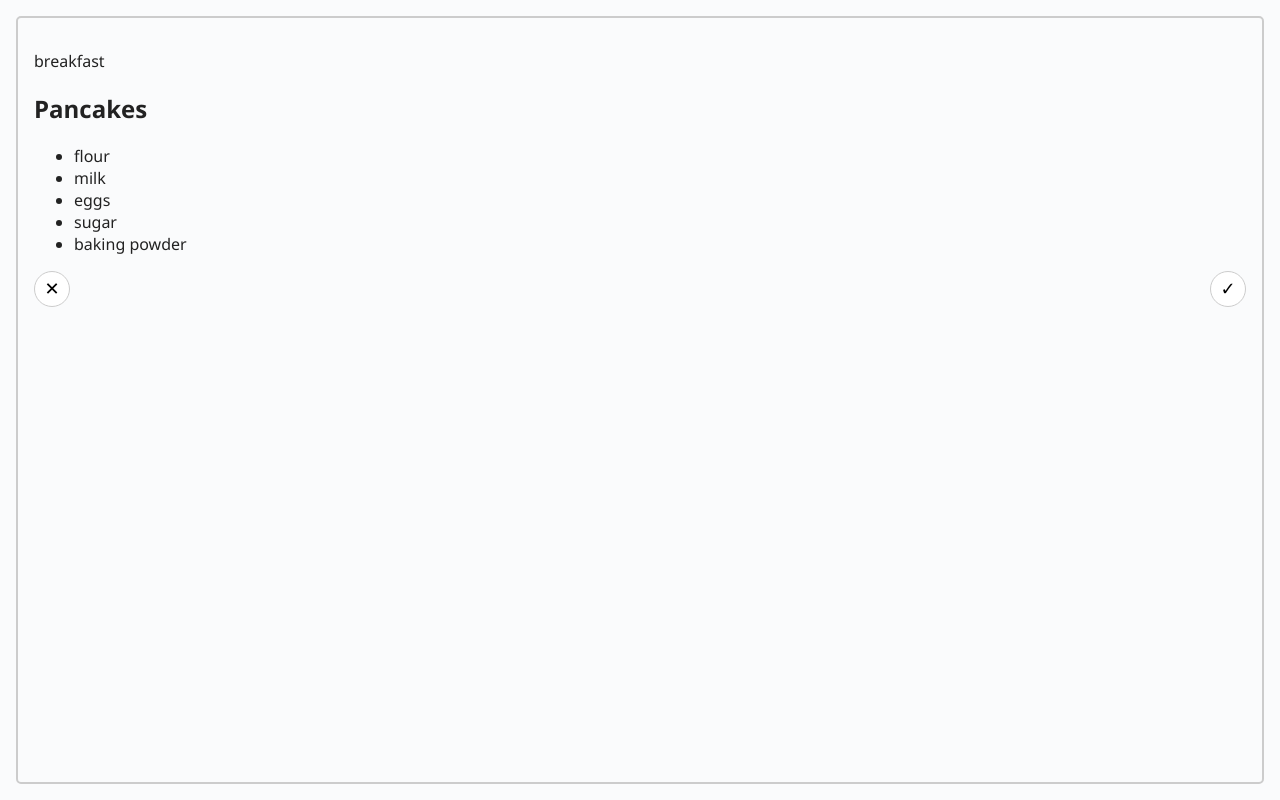
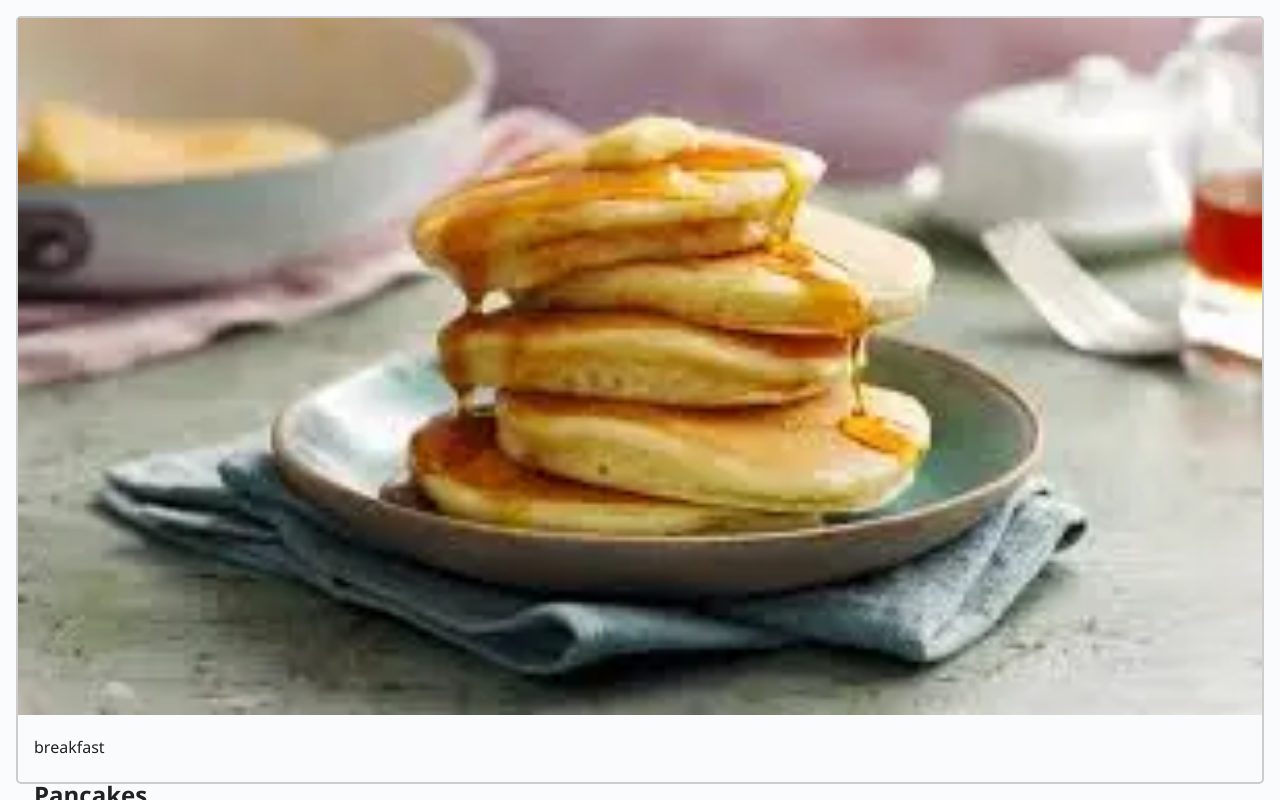
Before and after one commit to matthewhlowe/meal-planner, a Next.js app: page / in a window 1280 px wide. Built offline with nearby package versions, Linux system fonts and the light colour scheme.

Commit message:
Adds meal images to cards.

```diff
--- a/src/components/MealCard.module.css
+++ b/src/components/MealCard.module.css
@@ -1,6 +1,5 @@
 .card {
   border: 2px solid #ccc;
-  padding: 16px;
   margin: 16px;
   border-radius: 5px;
   width: calc(100% - 32px);
@@ -25,3 +24,17 @@
 .circularButton:hover {
   background: #ddd;
 }
+
+.inlineList {
+  list-style: none;
+  padding: 0;
+  margin: 0;
+}
+
+.inlineList li {
+  display: inline;
+}
+
+.inlineList li:not(:last-child)::after {
+  content: ", ";
+}
--- a/src/components/mealCard.tsx
+++ b/src/components/mealCard.tsx
@@ -8,9 +8,11 @@ interface MealCardProps {
 export default function MealCard({ meal }: MealCardProps) {
   return (
     <div className={styles.card}>
+      <img src={meal.image} alt={meal.name} style={{ width: "100%"}} />
+      <div style={{ padding: "0 16px"}}>
         <p>{meal.type}</p>
         <h2>{meal.name}</h2>
-      <ul>
+        <ul className={styles.inlineList} style={{ flexShrink: 1, overflowY: "hidden", textOverflow: "ellipsis"}}>
           {meal.ingredients.map((ingredient, index) => (
             <li key={index}>{ingredient}</li>
           ))}
@@ -20,5 +22,6 @@ export default function MealCard({ meal }: MealCardProps) {
           <button className={styles.circularButton}>&#x2713;</button>
         </div>
       </div>
+    </div>
   );
 }
--- a/src/mocks.ts
+++ b/src/mocks.ts
@@ -6,6 +6,7 @@ export const mockMeals: Meal[] = [
     name: "Pancakes",
     type: "breakfast",
     ingredients: ["flour", "milk", "eggs", "sugar", "baking powder"],
+    image: "/pancakes.webp",
   },
   {
     id: 2,
--- a/src/types.ts
+++ b/src/types.ts
@@ -5,4 +5,5 @@ export interface Meal {
   name: string;
   type: MealType;
   ingredients: string[];
+  image?: string
 }
```
Also changed, not shown: public/pancakes.webp (added). Lines whose indentation alone changed are shown as unchanged.
